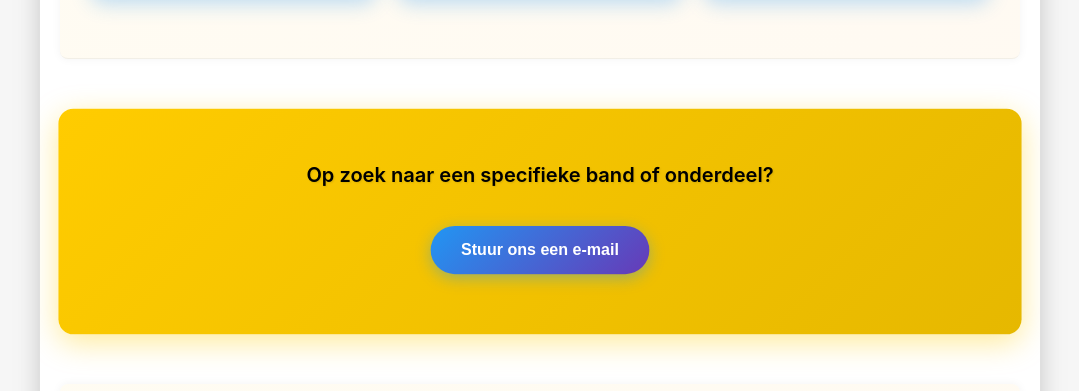
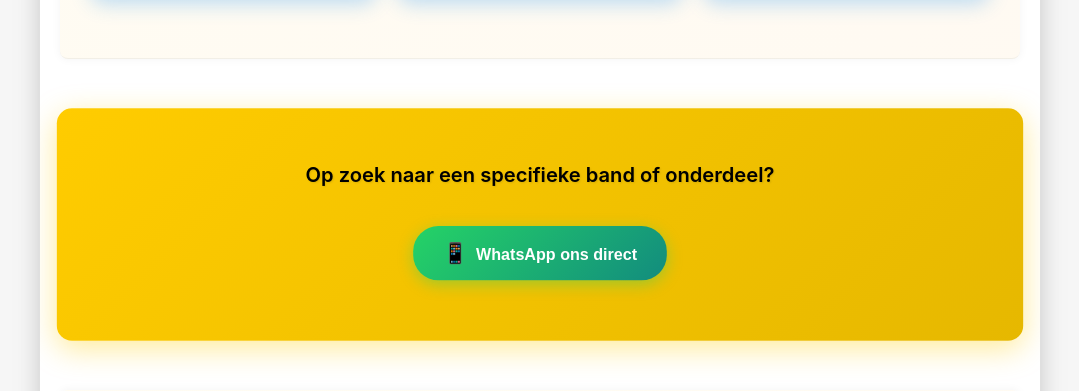
Before and after one commit to TexnoMAX/car-parts-tyres, a React (Vite) app: page / in a window 1280 px wide. Shown: the part 1404-1795 px from the top of the page, without its empty margins (100-1179 px from the left). Built offline with nearby package versions, Linux system fonts and the light colour scheme.

Commit message:
Заменена email кнопка на WhatsApp с прямым переходом в чат, добавлены многоязычные сообщения

```diff
--- a/src/App.css
+++ b/src/App.css
@@ -514,6 +514,33 @@
   color: #fff !important;
 }
 
+/* WhatsApp Button Styles */
+.whatsapp-button {
+  background: linear-gradient(135deg, #25d366, #128c7e) !important;
+  box-shadow: 0 4px 15px rgba(37, 211, 102, 0.4) !important;
+}
+
+.whatsapp-button:hover {
+  background: linear-gradient(135deg, #128c7e, #075e54) !important;
+  box-shadow: 0 8px 25px rgba(37, 211, 102, 0.6) !important;
+}
+
+.whatsapp-icon {
+  font-size: 20px;
+  margin-right: 8px;
+  display: inline-block;
+}
+
+.whatsapp-button:hover .whatsapp-icon {
+  animation: pulse 0.6s infinite;
+}
+
+@keyframes pulse {
+  0% { transform: scale(1); }
+  50% { transform: scale(1.1); }
+  100% { transform: scale(1); }
+}
+
 /* Contact Section */
 .contact-section {
   background: linear-gradient(135deg, #fff 0%, #f9f9f9 100%);
--- a/src/App.tsx
+++ b/src/App.tsx
@@ -9,11 +9,19 @@
 
   const t = translations[currentLang];
 
-  const handleEmailClick = () => {
-    const subject = encodeURIComponent(t.email.subject);
-    const body = encodeURIComponent(t.email.body);
+  const handleWhatsAppClick = () => {
+    const phoneNumber = '31641373651'; // Номер в международном формате без +
 
-    window.location.href = `mailto:${t.contact.values.email}?subject=${subject}&body=${body}`;
+    // Многоязычные сообщения
+    const messages = {
+      nl: 'Hallo! Ik ben geïnteresseerd in uw banden en auto-onderdelen services.',
+      en: 'Hello! I am interested in your tires and auto parts services.',
+      ru: 'Здравствуйте! Интересуюсь вашими услугами по шинам и автозапчастям.'
+    };
+
+    const message = encodeURIComponent(messages[currentLang]);
+
+    window.open(`https://wa.me/${phoneNumber}?text=${message}`, '_blank');
   };
 
   const scrollToSection = (sectionId: string) => {
@@ -104,7 +112,8 @@
           {/* CTA Section */}
           <section className="cta">
             <p>{t.cta.text}</p>
-            <button className="cta-button" onClick={handleEmailClick}>
+            <button className="cta-button whatsapp-button" onClick={handleWhatsAppClick}>
+              <span className="whatsapp-icon">📱</span>
               {t.cta.button}
             </button>
           </section>
--- a/src/locales/translations.ts
+++ b/src/locales/translations.ts
@@ -40,7 +40,7 @@
 
     cta: {
       text: "Op zoek naar een specifieke band of onderdeel?",
-      button: "Stuur ons een e-mail"
+      button: "WhatsApp ons direct"
     },
 
     email: {
@@ -131,7 +131,7 @@
 
     cta: {
       text: "Looking for a specific tire or part?",
-      button: "Send us an email"
+      button: "WhatsApp us directly"
     },
 
     email: {
@@ -221,8 +221,8 @@
     },
 
     cta: {
-      text: "Ищете конкретную шину или запчасть?",
-      button: "Напишите нам"
+      text: "Ищете конкретную шину или деталь?",
+      button: "Написать в WhatsApp"
     },
 
     email: {
```
